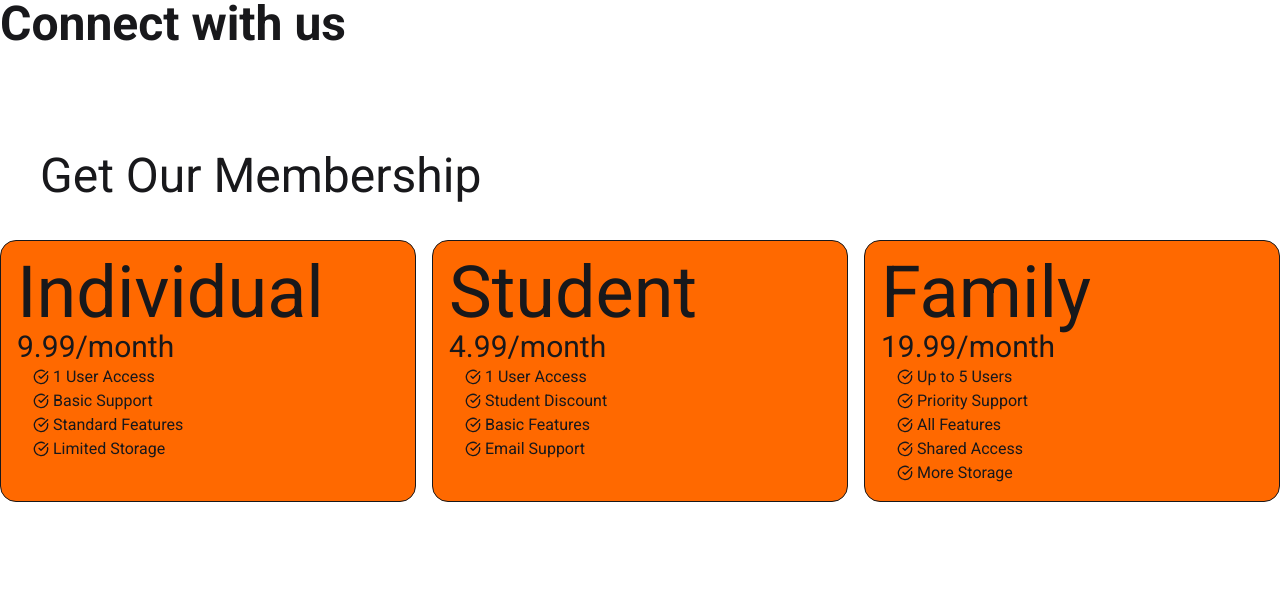
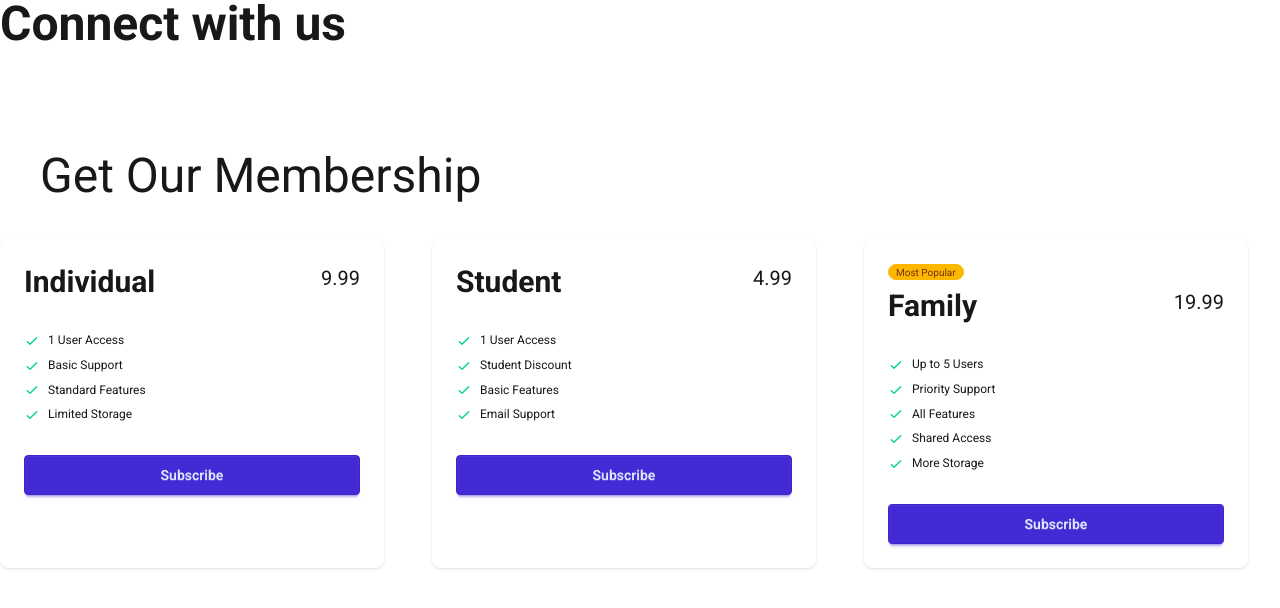
Before and after one commit to sabbir404e/React-Ecosystem, a React (Vite) app: page / in a window 1280 px wide. Shown: the top 608 px of the page. Built offline with nearby package versions, Linux system fonts and the light colour scheme.

Commit message:
Daisy UI pricing card to modify for the component

```diff
--- /dev/null
+++ b/src/components/DaisyPricing/DaisyPricing.jsx
@@ -0,0 +1,30 @@
+import React from 'react';
+
+const DaisyPricing = ({pricing}) => {
+
+    const {name, price, features, popular} = pricing;
+    return (
+        <div className="card w-96 bg-base-100 shadow-sm">
+  <div className="card-body">
+    {popular && <span className="badge badge-xs badge-warning">Most Popular</span>}
+    <div className="flex justify-between">
+      <h2 className="text-3xl font-bold">{name}</h2>
+      <span className="text-xl">{price}</span>
+    </div>
+    <ul className="mt-6 flex flex-col gap-2 text-xs">
+       {
+        features.map((features, index) => <li key={index}>
+        <svg xmlns="http://www.w3.org/2000/svg" className="size-4 me-2 inline-block text-success" fill="none" viewBox="0 0 24 24" stroke="currentColor"><path strokeLinecap="round" strokeLinejoin="round" strokeWidth="2" d="M5 13l4 4L19 7" /></svg>
+        <span>{features}</span>
+      </li>)
+       }
+    </ul>
+    <div className="mt-6">
+      <button className="btn btn-primary btn-block">Subscribe</button>
+    </div>
+  </div>
+</div>
+    );
+};
+
+export default DaisyPricing;
--- a/src/components/PricingCard/PricingCard.jsx
+++ b/src/components/PricingCard/PricingCard.jsx
@@ -4,18 +4,19 @@ import PricingFeature from './PricingFeature';
 const PricingCard = ({pricing}) => {
     const {name, price, duration, features} = pricing;
     return (
-        <div className='border bg-orange-500 rounded-2xl p-4'>
+        <div className='flex flex-col border bg-orange-500 rounded-2xl p-4'>
             {/* Card header */}
             <div>
                 <h1 className='text-7xl'>{name}</h1>
                 <h4 className='text-3xl'>{`${price}${'/'}${duration}`}</h4>
             </div>
             {/* Card body */}
-            <div>
+            <div className='mt-5 flex-1'>
                  {
                     features.map((feature, index) => <PricingFeature key={feature.index} feature={feature}></PricingFeature>)
                  }
             </div>
+            <button className="btn btn-wide mt-2">Subscribe</button>
         </div>
     );
 };
--- a/src/components/PricingOptions/PricingOptions.jsx
+++ b/src/components/PricingOptions/PricingOptions.jsx
@@ -1,5 +1,6 @@
 import React, { use } from 'react';
 import PricingCard from '../PricingCard/PricingCard';
+import DaisyPricing from '../DaisyPricing/DaisyPricing';
 
 const PricingOptions = ({pricingPromise}) => {
 
@@ -9,9 +10,13 @@ const PricingOptions = ({pricingPromise}) => {
     return (
         <div>
             <h2 className='text-5xl m-10'>Get Our Membership</h2>
-            <div className='grid md:grid-cols-3 gap-4'>
+            <div className='grid md:grid-cols-2 lg:grid-cols-3 gap-4'>
+                {/* {
+                    pricingData.map(pricing => <PricingCard key={pricing.id} pricing={pricing}></PricingCard>)
+                } */}
+
                 {
-                    pricingData.map(pricing => <PricingCard key={pricing.id} pricing={pricing}></PricingCard>)
+                    pricingData.map(pricing => <DaisyPricing key={pricing.id} pricing={pricing}></DaisyPricing>)
                 }
             </div>
         </div>
```
